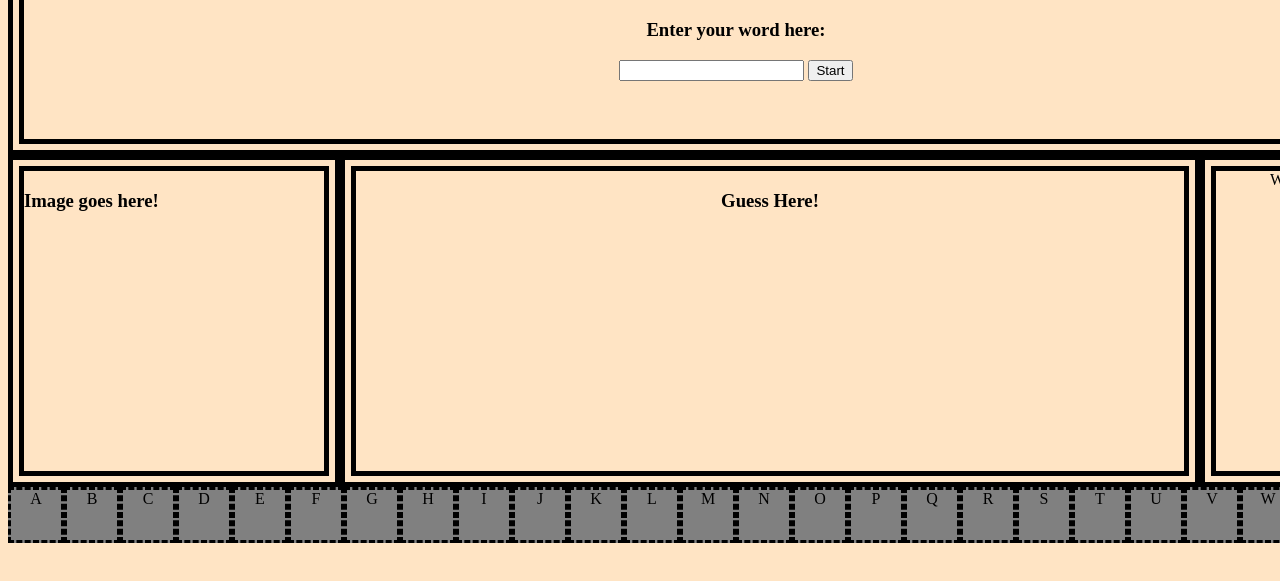
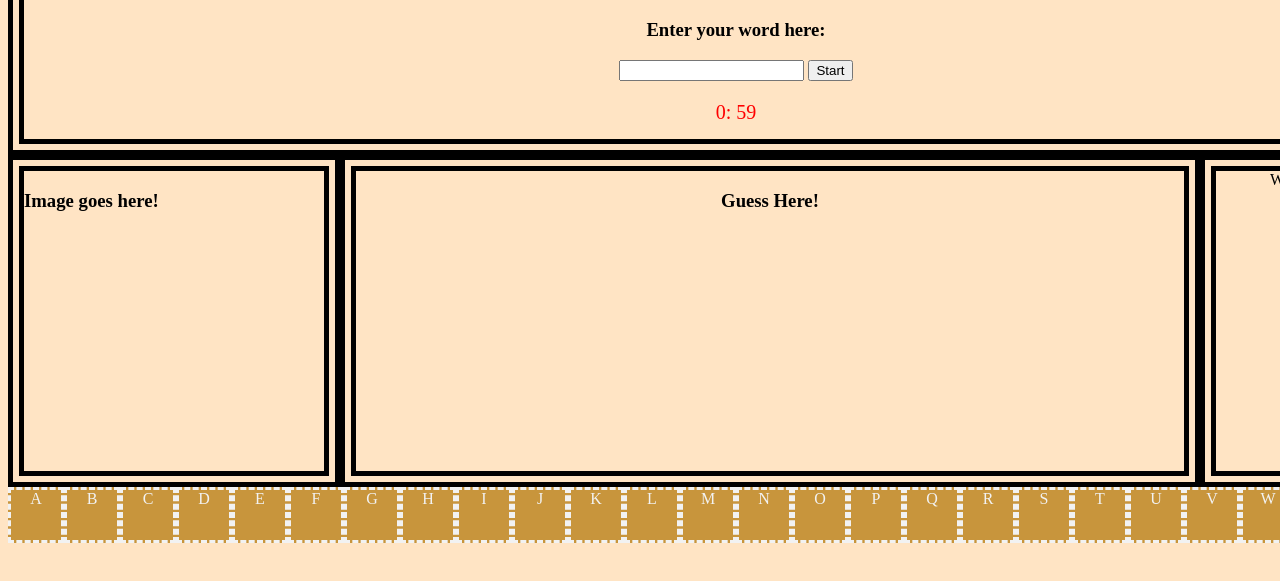
Before and after one commit to artanplaku/Open-the-vault, a plain HTML site: page index.html in a window 1280 px wide. Both pictures are taken after a click on the button "Start". Shown: the part 85-666 px from the top of the page. Drawn offline with Linux system fonts and the light colour scheme.

Commit message:
added timer

```diff
--- a/index.html
+++ b/index.html
@@ -12,6 +12,7 @@
     <h3 class="enterWordHere">Enter your word here:</h3>
     <input type="text" id="wordInput" name="wordInput">
     <button class="startButton">Start</button>
+    <p id="countdown"></p>
 </div>
 <div class="container">
     <div class="image">
--- a/script.js
+++ b/script.js
@@ -14,6 +14,8 @@ console.log(`win count is ${winCount}` )
 let loseCount = 0;
 console.log(`lose count is ${loseCount}`)
 
+
+//-------------START BUTTON----------------------------------------------//
 
 startButton.addEventListener("click", ()=>{
     inputVal = inputButton.value
@@ -34,6 +36,25 @@ startButton.addEventListener("click", ()=>{
         hiddenLetter.style.fontSize = "50px";
 
     }
+    const startingMinutes = 1;
+let time = startingMinutes * 60;
+const countdownEl = document.querySelector("#countdown")
+let refreshIntervalid=setInterval(updateCountdown, 1000);
+let once = false;
+ function updateCountdown() {
+    const minutes = Math.floor(time / 60);
+    let seconds = time % 60;
+    seconds = seconds < 10? "0" + seconds : seconds;
+    countdownEl.innerHTML = `${minutes}: ${seconds}`;
+    time--;
+    if (time < 0) { //stop the setInterval whe time = 0 for avoid negative time
+        alert("Game Over")
+        clearInterval(refreshIntervalid);
+    }
+    once = true;
+
+
+}
 })
 const hiddenChar = document.createElement("span")
 const revealLetter = (e) =>{
@@ -59,6 +80,7 @@ const revealLetter = (e) =>{
                 e.target.remove()
                 if(winCount===chars.length){
                     alert("You won the Game!")
+
                 }
 
 
@@ -95,3 +117,25 @@ const revealLetter = (e) =>{
 alphabet.forEach(letter=>{
     letter.addEventListener("click", revealLetter)
 })
+
+//-------------------------------TIMER------------------------------------//
+
+// const startingMinutes = 1;
+// let time = startingMinutes * 60;
+// const countdownEl = document.querySelector("#countdown")
+// let refreshIntervalid=setInterval(updateCountdown, 1000);
+// let once = false;
+//  function updateCountdown() {
+//     const minutes = Math.floor(time / 60);
+//     let seconds = time % 60;
+//     seconds = seconds < 10? "0" + seconds : seconds;
+//     countdownEl.innerHTML = `${minutes}: ${seconds}`;
+//     time--;
+//     if (time < 0) { //stop the setInterval whe time = 0 for avoid negative time
+//         alert("Game Over")
+//         clearInterval(refreshIntervalid);
+//     }
+//     once = true;
+
+
+// }
--- a/style.css
+++ b/style.css
@@ -60,5 +60,10 @@ body{
     width: 50px;
     border-style: dashed;
     text-align: center;
-    background-color: gray;
+    background-color: rgb(200, 149, 60);
+    color: rgb(242, 242, 242);
 }
+#countdown{
+    font-size: 20px;
+    color:red;
+}
```
